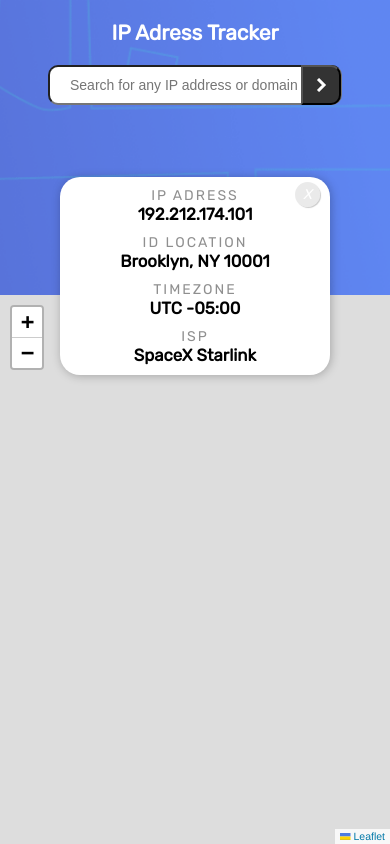
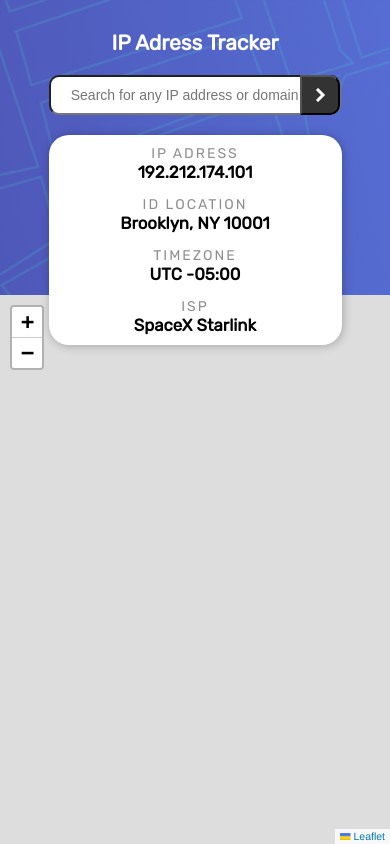
Before and after one commit to HugoAlbuquerque1993/Frontend-Mentor, a plain HTML site: page ip-address-tracker-master/index.html in a window 390 px wide. Drawn offline with nearby package versions, Linux system fonts and the light colour scheme; no server answers.

Commit message:
Update style.css

```diff
--- a/ip-address-tracker-master/style.css
+++ b/ip-address-tracker-master/style.css
@@ -12,7 +12,7 @@
 
 header {
 	background-image: url(images/pattern-bg-desktop.png);
-	background-position: top right;
+	background-position: center center;
 	background-size: cover;
 	position: relative;
 	display: flex;
@@ -24,9 +24,10 @@ header {
 }
 
 header > h2 {
-	margin-top: 20px;
+	margin-top: 30px;
 }
 header > .inpDiv {
+	display: flex;
 	position: relative;
 }
 
@@ -37,9 +38,6 @@ header > .inpDiv > input {
 	font-size: 1rem;
 	position: relative;
 	z-index: 402;
-}
-header > .inpDiv > input[type="number"]::-webkit-inner-spin-button {
-	display: none;
 }
 header > .inpDiv > .btnSearch {
 	position: absolute;
@@ -68,8 +66,7 @@ header > .inpDiv > .btnSearch:hover > img {
 }
 
 header > .infoDiv {
-	position: absolute;
-	top: 70%;
+	position: relative;
 	background-color: #fff;
 	max-width: 750px;
 	display: flex;
@@ -139,7 +136,7 @@ main > #map {
 		flex-direction: column;
 		height: 120px;
 		width: 350px;
-		gap: 10px;
+		gap: 1rem;
 	}
 	header > .infoDiv > div {
 		gap: 0px;
@@ -148,29 +145,30 @@ main > #map {
 		opacity: 0;
 	}
 }
-@media (max-width: 500px) {
+@media (max-width: 600px) {
 	header {
 		height: 35vh;
+	}
+	header > .inpDiv {
+		width: 75vw;
+	}
+	header > .inpDiv > input {
+		width: 100%;
 	}
 	header > .infoDiv {
 		flex-direction: row;
 		height: auto;
-		top: 60%;
-		width: 250px;
+		width: 70vw;
 		text-align: center;
 		padding: 10px;
 	}
-	header > .inpDiv > input {
-		width: 250px;
-	}
 	header > .infoDiv > div {
-		width: 250px;
-		gap: 0px;
+		width: 100%;
 	}
 	main > #map {
 		height: 65vh;
 	}
 	header > .infoDiv > i {
-		display: flex;
+		display: none;
 	}
 }
```
